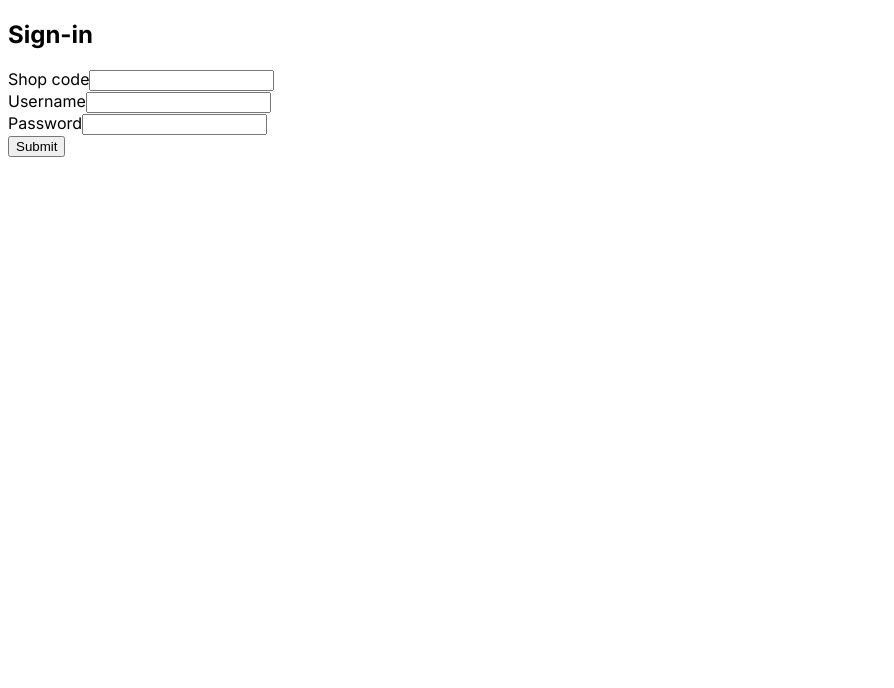
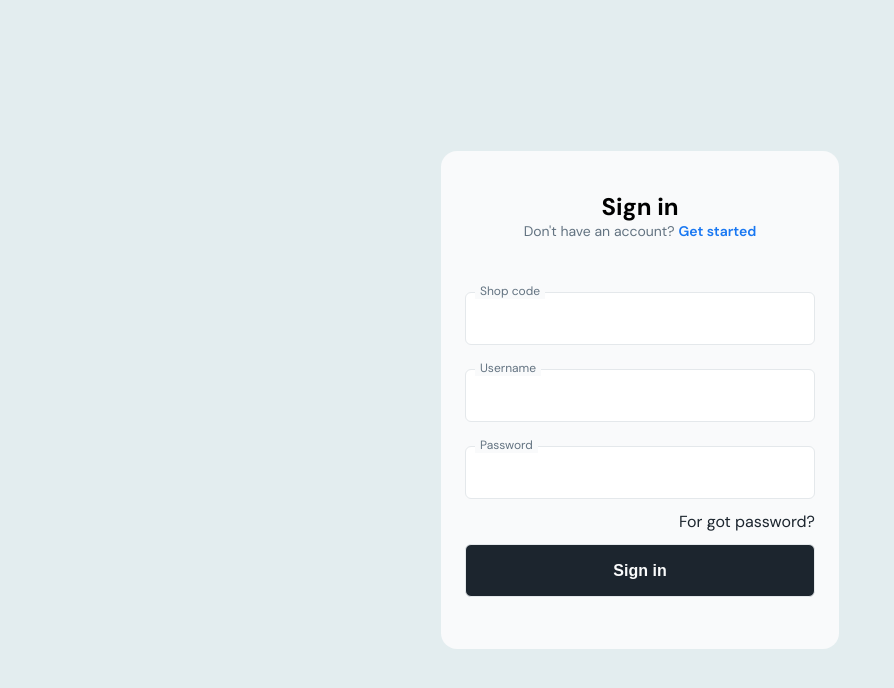
Before and after one commit to LatteCS63-UP/front-end-pos_system, a Next.js app: page /sign-in in a window 1280 px wide. Shown: the top 688 px of the page, without its empty margins (0-894 px from the left). Built offline with nearby package versions, Linux system fonts and the light colour scheme.

Commit message:
design sign in page

```diff
--- a/src/app/globals.css
+++ b/src/app/globals.css
@@ -1,33 +1,7 @@
 /* @tailwind base;
 @tailwind components;
-@tailwind utilities;
+@tailwind utilities; */
 
-:root {
-  --foreground-rgb: 0, 0, 0;
-  --background-start-rgb: 214, 219, 220;
-  --background-end-rgb: 255, 255, 255;
+* {
+  margin: 0;
 }
-
-@media (prefers-color-scheme: dark) {
-  :root {
-    --foreground-rgb: 255, 255, 255;
-    --background-start-rgb: 0, 0, 0;
-    --background-end-rgb: 0, 0, 0;
-  }
-}
-
-body {
-  color: rgb(var(--foreground-rgb));
-  background: linear-gradient(
-      to bottom,
-      transparent,
-      rgb(var(--background-end-rgb))
-    )
-    rgb(var(--background-start-rgb));
-}
-
-@layer utilities {
-  .text-balance {
-    text-wrap: balance;
-  }
-} */
--- a/src/app/layout.tsx
+++ b/src/app/layout.tsx
@@ -1,9 +1,9 @@
 import type { Metadata } from "next";
-import { Inter } from "next/font/google";
+import { DM_Sans } from "next/font/google";
 import "./globals.css";
 import { NextAuthProvider } from "./providers";
 
-const inter = Inter({ subsets: ["latin"] });
+const dm_sans = DM_Sans({ subsets: ["latin"] });
 
 export const metadata: Metadata = {
   title: "Create Next App",
@@ -17,7 +17,7 @@ export default function RootLayout({
 }>) {
   return (
     <html lang="en">
-      <body className={inter.className} cz-shortcut-listen="true">
+      <body className={dm_sans.className} cz-shortcut-listen="true">
         <NextAuthProvider>
           {children}
         </NextAuthProvider>
--- a/src/app/register/page.tsx
+++ b/src/app/register/page.tsx
@@ -48,8 +48,8 @@ function page() {
 
     const [shop_code, set_Shop_code] = useState<String>('');
     const [register_shop, set_Register_shop] = useState({
-        ShopName: '',
-        ShopAddress: '',
+        Shop_name: '',
+        Shop_address: '',
         ProvinceID: 0,
         DistrictID: 0,
         SubDistrictID: 0,
@@ -57,10 +57,10 @@ function page() {
     });
 
     const [register_owner, set_Register_owner] = useState({
-        OwnerUsername: '',
-        OwnerPassword: '',
-        OwnerFirst_name: '',
-        OwnerLast_name: '',
+        Owner_username: '',
+        Owner_password: '',
+        Owner_first_name: '',
+        Owner_last_name: '',
 
     });
 
@@ -131,7 +131,7 @@ function page() {
 
             const req_shop = await res_shop.json();
 
-            set_Shop_code(req_shop.ShopCode)
+            set_Shop_code(req_shop.Shop_code)
             set_Status_form((value) => ({ ...value, shop: false, owner: true }))
 
         } else {
@@ -192,14 +192,14 @@ function page() {
                     <input
                         type="text"
                         id='Shop_name'
-                        onChange={(e) => set_Register_shop((selectValue) => ({ ...selectValue, ShopName: e.target.value }))}
+                        onChange={(e) => set_Register_shop((selectValue) => ({ ...selectValue, Shop_name: e.target.value }))}
                     /><br />
 
                     <label htmlFor="Address">Address :</label>
                     <input
                         type="text"
                         id='Address'
-                        onChange={(e) => set_Register_shop((selectValue) => ({ ...selectValue, ShopAddress: e.target.value }))}
+                        onChange={(e) => set_Register_shop((selectValue) => ({ ...selectValue, Shop_address: e.target.value }))}
                     /><br />
 
                     <label htmlFor="Province">Province :</label>
@@ -240,28 +240,28 @@ function page() {
                     <input
                         type="text"
                         id="First_name"
-                        onChange={(e) => set_Register_owner((selectValue) => ({ ...selectValue, OwnerFirst_name: e.target.value }))}
+                        onChange={(e) => set_Register_owner((selectValue) => ({ ...selectValue, Owner_first_name: e.target.value }))}
                     /><br />
 
                     <label htmlFor="Last_name">Last name</label>
                     <input
                         type="text"
                         id="Last_name"
-                        onChange={(e) => set_Register_owner((selectValue) => ({ ...selectValue, OwnerLast_name: e.target.value }))}
+                        onChange={(e) => set_Register_owner((selectValue) => ({ ...selectValue, Owner_last_name: e.target.value }))}
                     /><br />
 
                     <label htmlFor="Username">Username</label>
                     <input
                         type="text"
                         id="Username"
-                        onChange={(e) => set_Register_owner((selectValue) => ({ ...selectValue, OwnerUsername: e.target.value }))}
+                        onChange={(e) => set_Register_owner((selectValue) => ({ ...selectValue, Owner_username: e.target.value }))}
                     /><br />
 
                     <label htmlFor="Password">Password</label>
                     <input
                         type="password"
                         id="Password"
-                        onChange={(e) => set_Register_owner((selectValue) => ({ ...selectValue, OwnerPassword: e.target.value }))}
+                        onChange={(e) => set_Register_owner((selectValue) => ({ ...selectValue, Owner_password: e.target.value }))}
                     /><br />
 
                     <input type='submit' />
--- a/src/app/sign-in/page.scss
+++ b/src/app/sign-in/page.scss
@@ -1,11 +1,109 @@
-.shop_code.active {
-    border-color: red;
+.container_1 {
+    width: 100%;
+    height: 100vh;
+
+    background-color: #E3EDEF;
+
+    display: flex;
+    align-items: center;
+    justify-content: center;
 }
 
-.username.active {
-    border-color: red;
+.container_2 {
+    width: 350px;
+
+    text-align: center;
+
+    background-color: #F9FAFB;
+
+    padding: 40px 24px;
+    border-radius: 16px;
+
+    a {
+        text-decoration: none;
+    }
+
+    a:hover {
+        text-decoration: underline;
+    }
+
+
 }
 
-.password.active {
-    border-color: red;
+.container_3 {
+    display: flex;
+    flex-direction: column;
+    align-items: end;
+
+    margin: 2.5rem 0 0 0;
+
+    .input-box {
+        width: 100%;
+
+        position: relative;
+
+        margin: .75rem 0;
+        label {
+            position: absolute;
+
+            font-size: .75rem;
+
+            background-color: #F9FAFB;
+            color: #637381;
+
+            padding: 0 5px;
+
+            top: -9px;
+            left: 10px;
+        }
+
+        input {
+            width: 100%;
+
+            font-size: 1rem;
+
+            padding: 16.5px 14px;
+
+            border: 1px solid #E4E8EB;
+            border-radius: 6px;
+
+            outline: none;
+
+            box-sizing: border-box;
+
+        }
+
+        .shop_code.active,
+        .username.active,
+        .password.active {
+            border-color: red;
+
+            ~ label {
+                color: red;
+            }
+        }
+
+        input[type="text"]:hover ,
+        input[type="password"]:hover {
+            border: 1px solid;
+
+            ~ label {
+                color: black;
+            }
+        }
+
+        input[type="text"]:focus,
+        input[type="password"]:focus {
+            border: 2px solid #1877F2;
+
+            ~ label {
+                color: #1877F2;
+            }
+        }
+
+        input[type="submit"] {
+            background-color: #1C252E;
+            color: #FBFCFC;
+        }
+    }
 }
--- a/src/app/sign-in/page.tsx
+++ b/src/app/sign-in/page.tsx
@@ -23,7 +23,7 @@ function page() {
 
     const router = useRouter()
     const searchParams = useSearchParams()
-    const callbackUrl = searchParams.get('callbackUrl') || '/home'
+    const callbackUrl = searchParams.get('callbackUrl') || '/system '
 
     const submit_signIn = async (e: React.FormEvent<HTMLFormElement>) => {
         e.preventDefault();
@@ -111,9 +111,42 @@ function page() {
 
         }
     };
+
+
     return (
-        <div>
-            <h2>Sign-in</h2>
+        <>
+            <div className='container_1'>
+                <div className='container_2'>
+                    <form onSubmit={submit_signIn}>
+                        <h2>Sign in</h2>
+                        <p style={{ color: '#637381', fontSize: '14px' }}>Don't have an account? <a href="/register" style={{ color: "#1877F2", fontWeight: '600' }}>Get started</a></p>
+
+                        <div className='container_3'>
+                            <div className='input-box'>
+                                <input id='shop_code' type="text" ref={shop_code} className={`shop_code ${warning.shop_code ? 'active' : ''}`} />
+                                <label htmlFor="shop_code">Shop code</label>
+                            </div>
+
+                            <div className='input-box'>
+                                <input id='username' type="text" ref={username} className={`username ${warning.username ? 'active' : ''}`} />
+                                <label htmlFor="username">Username</label>
+                            </div>
+
+                            <div className='input-box'>
+                                <input id='password' type="password" ref={password} className={`password ${warning.password ? 'active' : ''}`} />
+                                <label htmlFor="password">Password</label>
+                            </div>
+
+                            <p><a href="#" style={{ color: "#1C252E" }}>For got password?</a></p>
+
+                            <div className='input-box'>
+                                <input type="submit" value='Sign in' style={{ fontWeight: "600", cursor: 'pointer' }} />
+                            </div>
+                        </div>
+                    </form>
+                </div>
+            </div>
+            {/* <h2>Sign-in</h2>
             <form onSubmit={submit_signIn}>
                 <label htmlFor="shop_code">Shop code</label>
                 <input
@@ -146,8 +179,8 @@ function page() {
                 {warning.password_text_warning_1 && <p>password incorrect.</p>}
 
                 <input type="submit" />
-            </form>
-        </div>
+            </form> */}
+        </>
     )
 }
 
```
